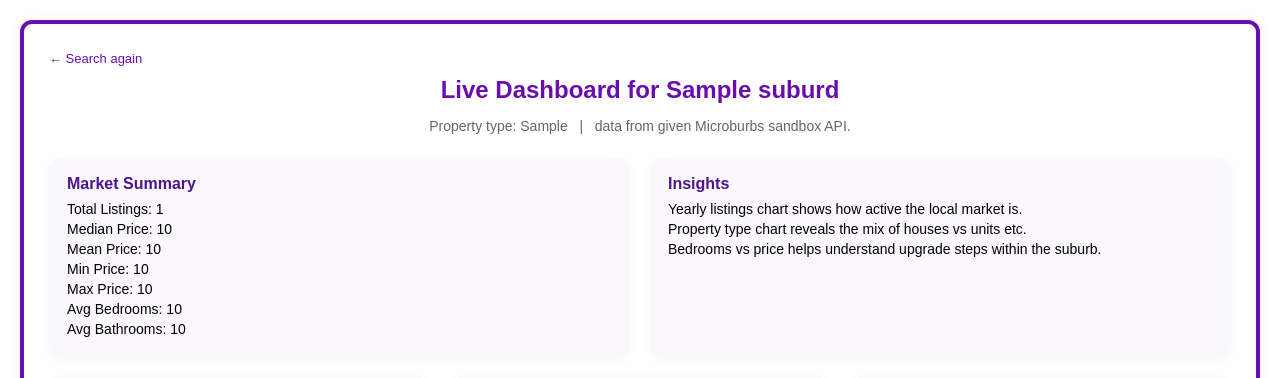
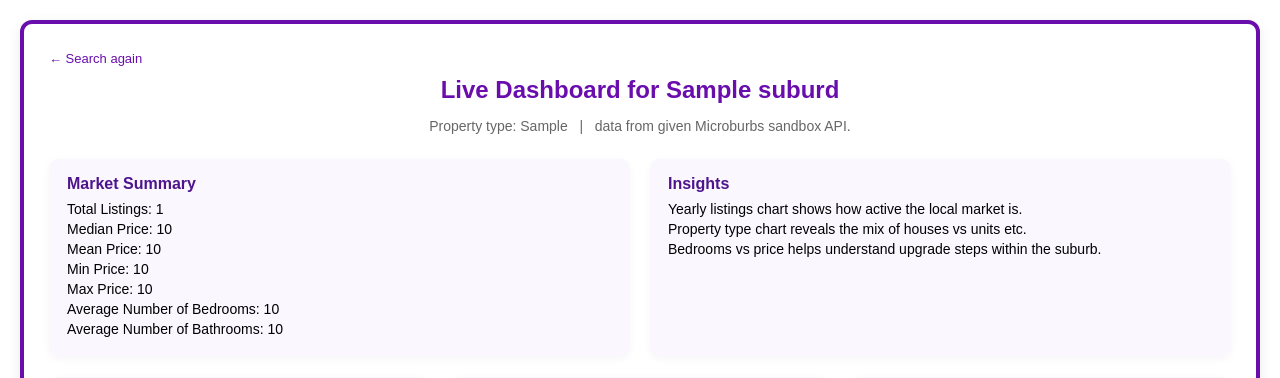
Before and after one commit to Srijani-coder/Microburb_Live_Analyzer, a Flask app: template templates/dashboard.html in a window 1280 px wide. Shown: the top 378 px of the page. Run offline with Flask 3, Linux system fonts and the light colour scheme; the template is opened without the code that fills it: most values are stand-ins (such as "Sample title", 1, 10 or a date in 2020).

Commit message:
Update again

```diff
--- a/app.py
+++ b/app.py
@@ -6,7 +6,7 @@ import re
 app = Flask(__name__)
 
 API_URL = "https://www.microburbs.com.au/report_generator/api/suburb/properties"
-API_KEY = "test"   # sandbox key
+API_KEY = "test"
 
 
 def fetch_suburb_data(suburb, property_type="all"):
@@ -119,8 +119,8 @@ def analyze_data(df):
         "mean_price": round(df["price"].mean(), 2),
         "min_price": round(df["price"].min(), 2),
         "max_price": round(df["price"].max(), 2),
-        "avg_bedrooms": round(df["bedrooms"].mean(), 2) if "bedrooms" in df.columns else None,
-        "avg_bathrooms": round(df["bathrooms"].mean(), 2) if "bathrooms" in df.columns else None,
+        "number of avg_bedrooms": int(round(df["bedrooms"].mean(), 2)) if "bedrooms" in df.columns else None,
+        "number of avg_bathrooms": int(round(df["bathrooms"].mean(), 2)) if "bathrooms" in df.columns else None,
     }
 
     # yearly listings
@@ -184,7 +184,7 @@ def index():
         if df.empty:
             return render_template(
                 "index.html",
-                error="No results returned for that suburb / property type combination."
+                error="No results returned for that suburb or property type combination."
             )
 
         stats, yearly_counts, ptype_median, bed_median, ptype_counts, sample_rows = analyze_data(df)
--- a/templates/dashboard.html
+++ b/templates/dashboard.html
@@ -131,10 +131,10 @@
             <p class="stat-item">Min Price: {{ stats.min_price }}</p>
             <p class="stat-item">Max Price: {{ stats.max_price }}</p>
             {% if stats.avg_bedrooms %}
-            <p class="stat-item">Avg Bedrooms: {{ stats.avg_bedrooms }}</p>
+            <p class="stat-item">Average Number of Bedrooms: {{ stats.avg_bedrooms }}</p>
             {% endif %}
             {% if stats.avg_bathrooms %}
-            <p class="stat-item">Avg Bathrooms: {{ stats.avg_bathrooms }}</p>
+            <p class="stat-item">Average Number of Bathrooms: {{ stats.avg_bathrooms }}</p>
             {% endif %}
         </div>
 
```
